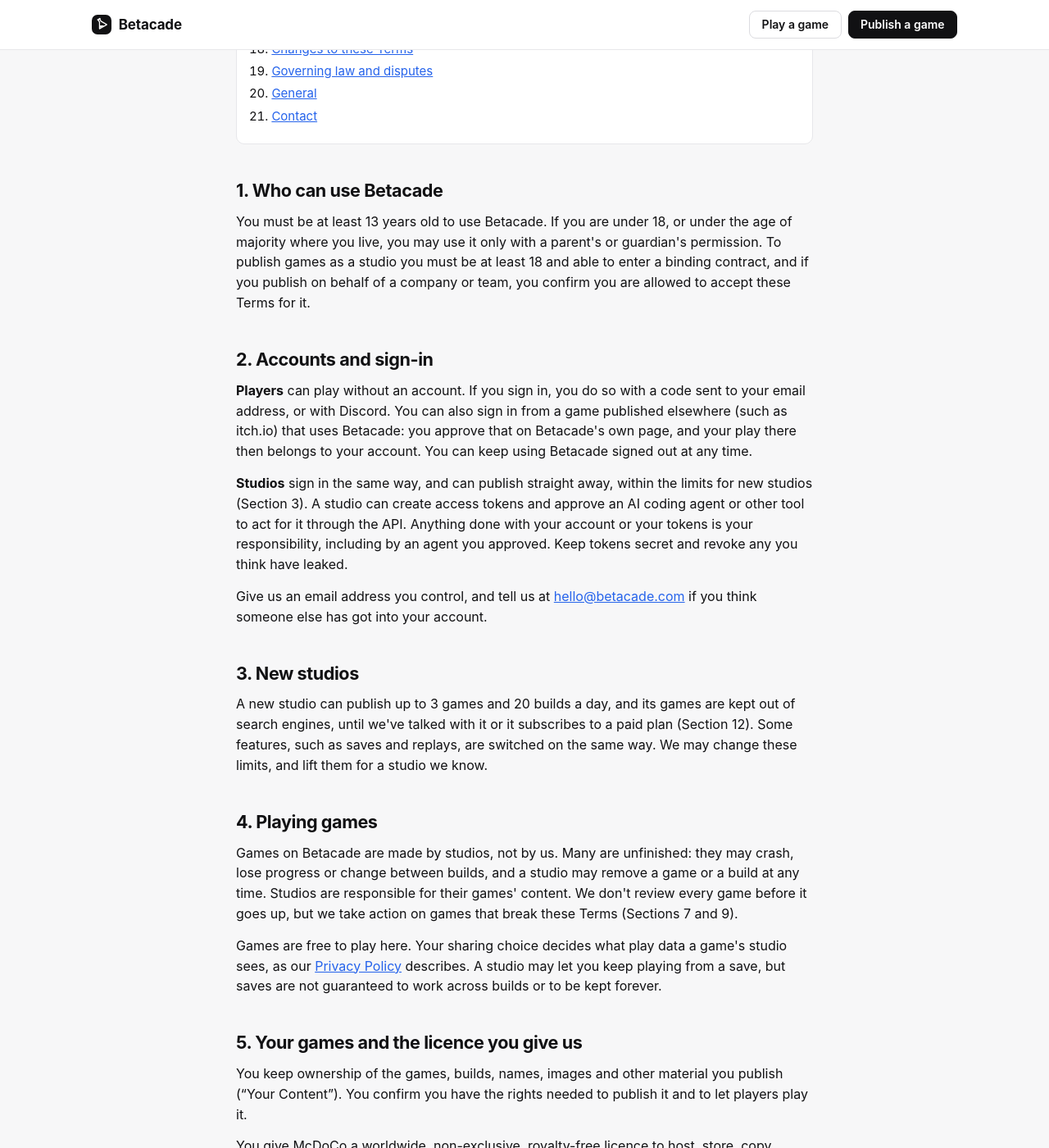
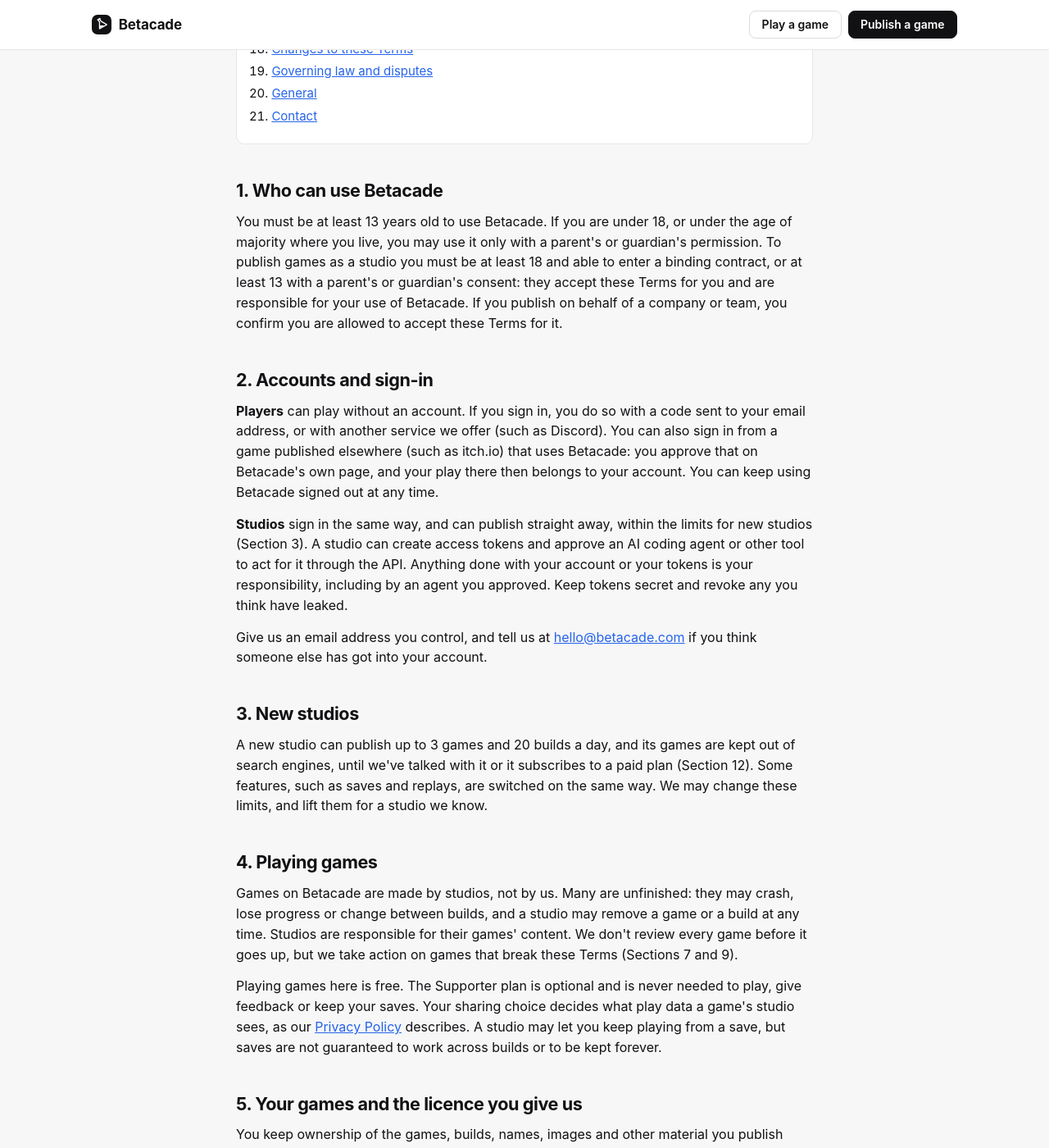
Before and after one commit to mcdoco/betacade.com, a Jekyll site: the page built from terms.html, in a window 1280 px wide and 1400 px high, scrolled down 1030 px. Shown: the whole window at 82% size. Built offline with Jekyll 4.4.1, drawn with Linux system fonts in a browser that asks for light colours; some of the changed text lies outside the part shown.

Commit message:
legal: published 2026-10-12: paid plans, DMCA agent, under-18 studios, no childrens games, privacy updates

```diff
--- a/terms.html
+++ b/terms.html
@@ -8,16 +8,15 @@
 
 {%- comment -%}
 Notes for matt (not published):
-- The app versions this document in betacade's lib/legal.ts. Bump it to 2026-10-02
-  when this goes live (launch-friday.md step 7).
+- The app versions this document in betacade's lib/legal.ts. Bump it to the
+  "Last updated" date when this goes live (launch-friday.md step 7).
 - hello@betacade.com is the reporting address in Section 9; make sure it reaches you.
 {%- endcomment -%}
 
 <main class="legal">
   <div class="eyebrow">Legal</div>
   <h1>Terms of Service</h1>
-  {% comment %} TODO(matt): the publish date; bump CURRENT_LEGAL in the app (apps/api/src/lib/legal.ts) to the same date in the billing release. {% endcomment %}
-  <p class="updated">Last updated: October 2, 2026</p>
+  <p class="updated">Last updated: October 12, 2026</p>
 
   <p class="lead">These Terms of Service (&ldquo;Terms&rdquo;) govern your use of Betacade, a playtest platform for web games operated by McDoCo, LLC. They cover playing games here and publishing them. By using Betacade, you agree to them.</p>
 
@@ -53,10 +52,10 @@
   </div>
 
   <h2 id="eligibility">1. Who can use Betacade</h2>
-  <p>You must be at least 13 years old to use Betacade. If you are under 18, or under the age of majority where you live, you may use it only with a parent's or guardian's permission. To publish games as a studio you must be at least 18 and able to enter a binding contract, and if you publish on behalf of a company or team, you confirm you are allowed to accept these Terms for it.</p>
+  <p>You must be at least 13 years old to use Betacade. If you are under 18, or under the age of majority where you live, you may use it only with a parent's or guardian's permission. To publish games as a studio you must be at least 18 and able to enter a binding contract, or at least 13 with a parent's or guardian's consent: they accept these Terms for you and are responsible for your use of Betacade. If you publish on behalf of a company or team, you confirm you are allowed to accept these Terms for it.</p>
 
   <h2 id="accounts">2. Accounts and sign-in</h2>
-  <p><strong>Players</strong> can play without an account. If you sign in, you do so with a code sent to your email address, or with Discord. You can also sign in from a game published elsewhere (such as itch.io) that uses Betacade: you approve that on Betacade's own page, and your play there then belongs to your account. You can keep using Betacade signed out at any time.</p>
+  <p><strong>Players</strong> can play without an account. If you sign in, you do so with a code sent to your email address, or with another service we offer (such as Discord). You can also sign in from a game published elsewhere (such as itch.io) that uses Betacade: you approve that on Betacade's own page, and your play there then belongs to your account. You can keep using Betacade signed out at any time.</p>
   <p><strong>Studios</strong> sign in the same way, and can publish straight away, within the limits for new studios (Section 3). A studio can create access tokens and approve an AI coding agent or other tool to act for it through the API. Anything done with your account or your tokens is your responsibility, including by an agent you approved. Keep tokens secret and revoke any you think have leaked.</p>
   <p>Give us an email address you control, and tell us at <a href="mailto:hello@betacade.com">hello@betacade.com</a> if you think someone else has got into your account.</p>
 
@@ -65,7 +64,7 @@
 
   <h2 id="playing">4. Playing games</h2>
   <p>Games on Betacade are made by studios, not by us. Many are unfinished: they may crash, lose progress or change between builds, and a studio may remove a game or a build at any time. Studios are responsible for their games' content. We don't review every game before it goes up, but we take action on games that break these Terms (Sections 7 and 9).</p>
-  <p>Games are free to play here. Your sharing choice decides what play data a game's studio sees, as our <a href="/privacy.html">Privacy Policy</a> describes. A studio may let you keep playing from a save, but saves are not guaranteed to work across builds or to be kept forever.</p>
+  <p>Playing games here is free. The Supporter plan is optional and is never needed to play, give feedback or keep your saves. Your sharing choice decides what play data a game's studio sees, as our <a href="/privacy.html">Privacy Policy</a> describes. A studio may let you keep playing from a save, but saves are not guaranteed to work across builds or to be kept forever.</p>
 
   <h2 id="studio-content">5. Your games and the licence you give us</h2>
   <p>You keep ownership of the games, builds, names, images and other material you publish (&ldquo;Your Content&rdquo;). You confirm you have the rights needed to publish it and to let players play it.</p>
@@ -92,6 +91,7 @@
     <li>Harass, threaten or incite violence against anyone, or exploit minors.</li>
     <li>Track players across other sites, or collect data for advertising or for sale.</li>
     <li>Use Betacade mainly to host files or a site that isn't a game.</li>
+    <li>Be directed to children under 13 (made for them, or marketed to them). Betacade collects play data, so it isn't a place for children's games; we'll take one down when we learn of it.</li>
   </ul>
   <p>Section 13 covers how everyone, studios and players alike, must use the Service itself.</p>
 
@@ -123,6 +122,7 @@
     <li><strong>Founding plans.</strong> Founding Pro and Founding Supporter keep their price for as long as the subscription continues without a break, even if the regular price changes.</li>
     <li><strong>Price changes.</strong> We may change other prices with at least 30 days' notice by email, before your next renewal at the new price. You can cancel before it takes effect.</li>
     <li><strong>If a payment fails,</strong> Stripe will try again for a while. If it still can't be paid, the subscription ends and the account goes back to Free.</li>
+    <li><strong>Under 18?</strong> A parent or guardian must subscribe for you, or agree to it, and pays for it.</li>
     <li><strong>Going back to Free never deletes anything.</strong> Your games, builds, saves and play data stay. What a paid plan added beyond Free is hidden or paused, not removed, and comes back if you subscribe again.</li>
   </ul>
 
```
Also changed, not shown: other parts of terms.html (+1 -2 lines), privacy.html (+6 -7 lines).
